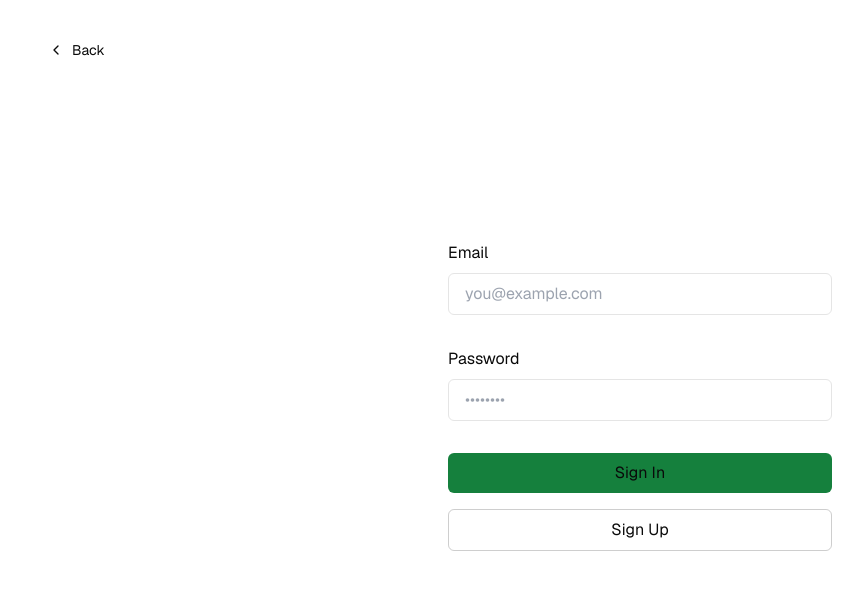
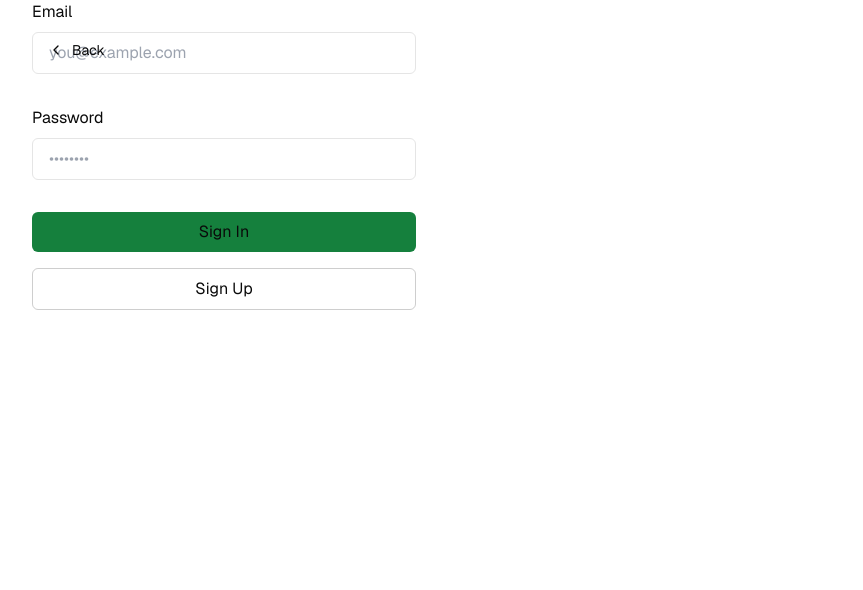
Before and after one commit to fabimont28/sales, a Next.js app: page /login in a window 1280 px wide. Shown: the top 590 px of the page, without its empty margins (0-863 px from the left). Built offline with nearby package versions, Linux system fonts and the light colour scheme.

Commit message:
Updating metadata

```diff
--- a/app/layout.tsx
+++ b/app/layout.tsx
@@ -7,8 +7,8 @@ const defaultUrl = process.env.VERCEL_URL
 
 export const metadata = {
   metadataBase: new URL(defaultUrl),
-  title: 'Next.js and Supabase Starter Kit',
-  description: 'The fastest way to build apps with Next.js and Supabase',
+  title: 'Ecommmerce App',
+  description: 'Simple ecommerce app',
 }
 
 export default function RootLayout({ children }: { children: React.ReactNode }) {
@@ -18,7 +18,7 @@ export default function RootLayout({ children }: { children: React.ReactNode })
       className={GeistSans.className}
     >
       <body>
-        <main className='flex min-h-screen flex-col items-center'>{children}</main>
+        <main className='min-h-screen'>{children}</main>
       </body>
     </html>
   )
```
